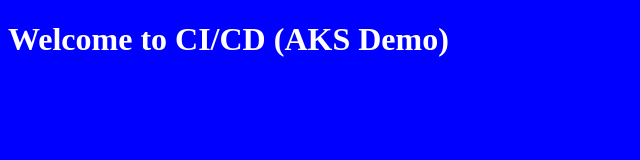
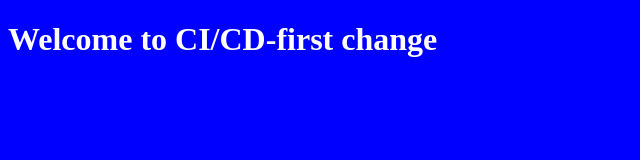
Before and after one commit to BSK-CHN/azure-cicd-prod, a plain HTML site: page index.html in a window 1280 px wide. Shown: the whole page, without its empty margins (0-640 px from the left). Drawn offline with Linux system fonts and the light colour scheme.

Commit message:
Update index.html

```diff
--- a/index.html
+++ b/index.html
@@ -1,6 +1,6 @@
 <!doctype html>
 <html>
 <body style="background-color:blue;color:white;">
-  <h1>Welcome to CI/CD (AKS Demo)</h1>
+  <h1>Welcome to CI/CD-first change </h1>
 </body>
 </html>
```
